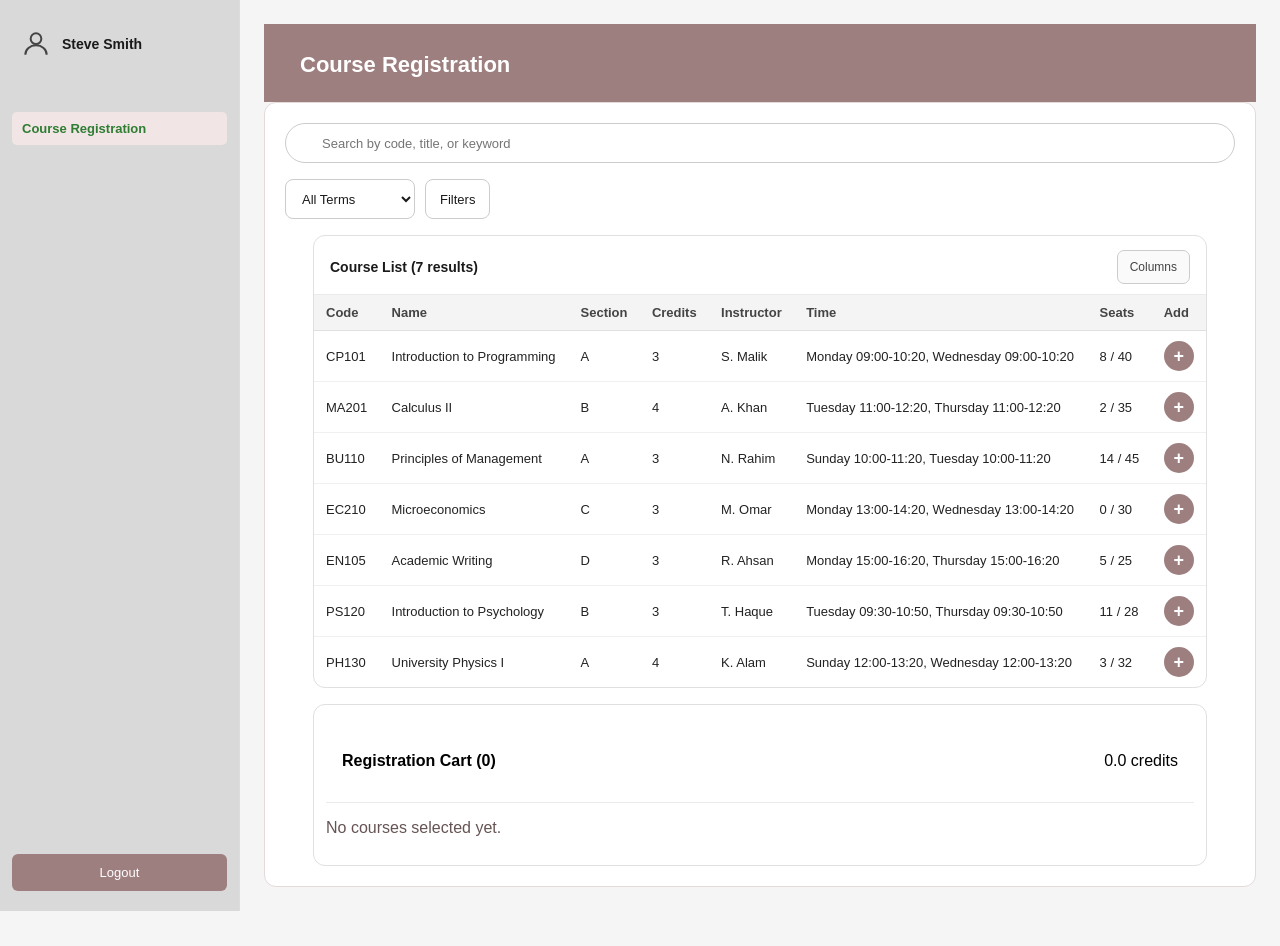
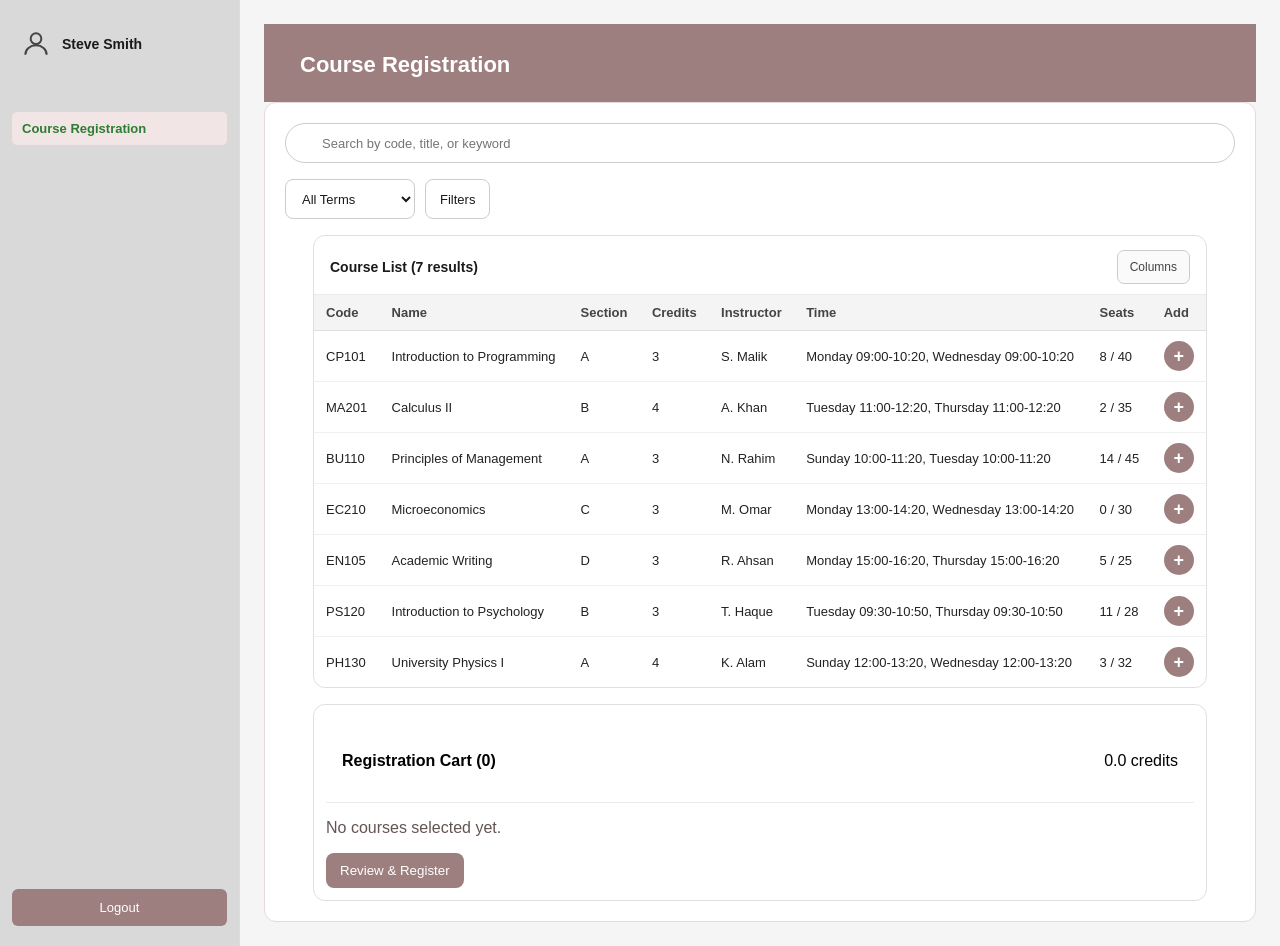
Before and after one commit to AhmedANafees/Internet_Computing, a React (Vite) app in the folder frontend/: page /courses in a window 1280 px wide. Before the commit the page ends 911 px from the top, so only its background shows below. Built offline with nearby package versions, Linux system fonts and the light colour scheme.

Commit message:
feat: add cart review step and registration submission (US-07)

```diff
--- a/frontend/src/pages/CourseRegistrationPage/CourseRegistrationPage.css
+++ b/frontend/src/pages/CourseRegistrationPage/CourseRegistrationPage.css
@@ -152,6 +152,53 @@
   padding: 6px 10px;
   cursor: pointer;
   background: #efdede;
+}
+
+.cr-cart-actions {
+  margin-top: 12px;
+  display: flex;
+  gap: 8px;
+}
+
+.cr-review-btn,
+.cr-submit-btn,
+.cr-back-btn {
+  border: 0;
+  border-radius: 8px;
+  padding: 10px 14px;
+  cursor: pointer;
+}
+
+.cr-review-btn,
+.cr-submit-btn {
+  background: #9e7f7f;
+  color: #fff;
+}
+
+.cr-back-btn {
+  background: #e8d6d6;
+}
+
+.cr-result {
+  border-radius: 999px;
+  padding: 3px 10px;
+  font-size: 12px;
+  text-transform: capitalize;
+}
+
+.cr-result--registered {
+  background: #d8f0da;
+  color: #1f5f29;
+}
+
+.cr-result--waitlisted {
+  background: #fff0cc;
+  color: #8a6700;
+}
+
+.cr-result--failed {
+  background: #ffd8d8;
+  color: #8a1f1f;
 }
 
 .cr-filter-top-row {
--- a/frontend/src/pages/CourseRegistrationPage/CourseRegistrationPage.jsx
+++ b/frontend/src/pages/CourseRegistrationPage/CourseRegistrationPage.jsx
@@ -30,6 +30,8 @@ export default function CourseRegistrationPage() {
   const [activeFilters, setActiveFilters] = useState({ faculties: [], levels: [], subjects: [] });
   const [cart, setCart] = useState([]);
   const [rowFeedback, setRowFeedback] = useState({});
+  const [reviewMode, setReviewMode] = useState(false);
+  const [submissionResults, setSubmissionResults] = useState([]);
   const search = useDebounce(searchRaw, 300);
 
   const terms = useMemo(() => [...new Set(mockCourses.flatMap((course) => course.sections.map((section) => section.term)))], []);
@@ -100,6 +102,23 @@ export default function CourseRegistrationPage() {
 
   function removeFromCart(courseId) {
     setCart((prev) => prev.filter((item) => item.course.id !== courseId));
+  }
+
+  function submitRegistration() {
+    const results = cart.map((item) => {
+      let status = 'registered';
+      if (item.section.seatsRemaining <= 0) status = 'failed';
+      else if (item.section.seatsRemaining < 3) status = 'waitlisted';
+
+      return {
+        ...item,
+        status,
+      };
+    });
+
+    setSubmissionResults(results);
+    setReviewMode(false);
+    setCart([]);
   }
 
   const rows = useMemo(() => {
@@ -180,6 +199,7 @@ export default function CourseRegistrationPage() {
             subjects={subjects}
           />
 
+          {!reviewMode && (
             <CourseRegistrationTable
               rows={rowsWithRender}
               allColumns={columnsWithRender}
@@ -192,6 +212,7 @@ export default function CourseRegistrationPage() {
               removeFromCart={removeFromCart}
               rowFeedback={rowFeedback}
             />
+          )}
 
           <div className="cr-cart-card">
             <div className="cr-cart-header">
@@ -199,7 +220,7 @@ export default function CourseRegistrationPage() {
               <span>{cart.reduce((sum, item) => sum + item.course.credits, 0).toFixed(1)} credits</span>
             </div>
 
-            {cart.length === 0 ? (
+            {!reviewMode && cart.length === 0 ? (
               <p className="cr-empty">No courses selected yet.</p>
             ) : (
               <table className="cr-simple-table">
@@ -227,7 +248,48 @@ export default function CourseRegistrationPage() {
                 </tbody>
               </table>
             )}
+
+            <div className="cr-cart-actions">
+              {!reviewMode ? (
+                <button className="cr-review-btn" disabled={cart.length === 0} onClick={() => setReviewMode(true)}>
+                  Review & Register
+                </button>
+              ) : (
+                <>
+                  <button className="cr-back-btn" onClick={() => setReviewMode(false)}>Back to Search</button>
+                  <button className="cr-submit-btn" onClick={submitRegistration}>Confirm Registration</button>
+                </>
+              )}
             </div>
+          </div>
+
+          {submissionResults.length > 0 && (
+            <div className="cr-cart-card">
+              <div className="cr-cart-header">
+                <h4>Submission Results</h4>
+              </div>
+              <table className="cr-simple-table">
+                <thead>
+                  <tr>
+                    <th>Course</th>
+                    <th>Section</th>
+                    <th>Status</th>
+                  </tr>
+                </thead>
+                <tbody>
+                  {submissionResults.map((item) => (
+                    <tr key={`${item.course.id}-${item.section.id}`}>
+                      <td>{item.course.code}</td>
+                      <td>{item.section.sectionNumber}</td>
+                      <td>
+                        <span className={`cr-result cr-result--${item.status}`}>{item.status}</span>
+                      </td>
+                    </tr>
+                  ))}
+                </tbody>
+              </table>
+            </div>
+          )}
         </section>
       </main>
     </div>
```
Lines whose indentation alone changed are shown as unchanged.
